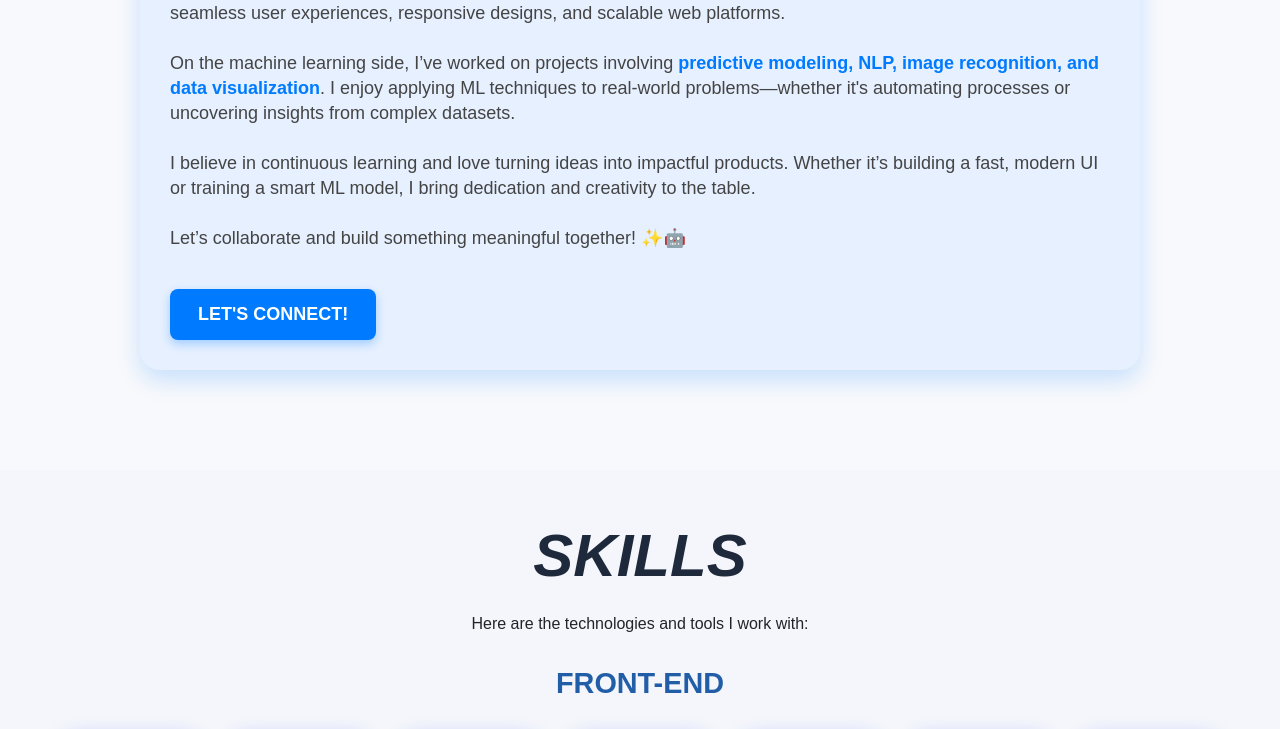
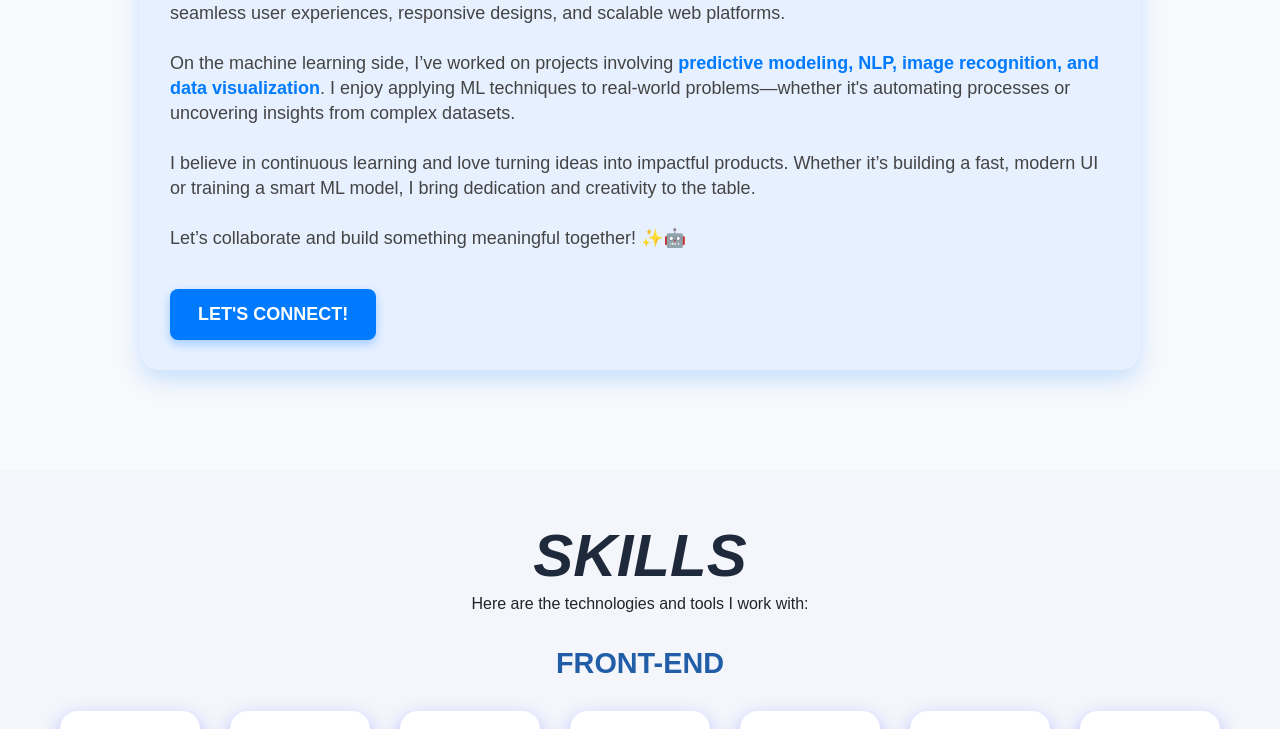
Before and after one commit to DevSharma03/DevPortfolio, a React (Create React App) app: page / in a window 1280 px wide. Shown: the part 1311-2040 px from the top of the page. Built offline with nearby package versions, Linux system fonts and the light colour scheme; a web font is replaced by a local one.

Commit message:
Updated content or feature

```diff
--- a/src/components/About/about.css
+++ b/src/components/About/about.css
@@ -14,9 +14,10 @@
 }
 
 /* Animated Heading (outside the card) */
-#skills-title {
-    width: 100%;
+.skills-title {
+    display: inline;
     text-align: center;
+    width: 100vw;
 }
 
 /* Blue Card */
--- a/src/components/About/about.jsx
+++ b/src/components/About/about.jsx
@@ -5,7 +5,7 @@ export default function About() {
     return (
         <div id="about">
             <div className="about-container">
-                <div className="row">
+                <div className="row" style={{ margin: "0" }}>
                     <div className="skills-title">
                         ABOUT
                     </div>
--- a/src/components/contact-form/contact-form.jsx
+++ b/src/components/contact-form/contact-form.jsx
@@ -68,16 +68,16 @@ const Contact = () => {
                             </div>
                         </div>
                         <div className="social-icons">
-                            <a href="https://www.linkedin.com/in/yourprofile" target="_blank" rel="noopener noreferrer" className="icon-link icon-link-1">
+                            <a href="https://www.linkedin.com/in/devsharma09" target="_blank" rel="noopener noreferrer" className="icon-link icon-link-1">
                                 <FaLinkedin className="icon linkedin" />
                             </a>
-                            <a href="https://github.com/yourprofile" target="_blank" rel="noopener noreferrer" className="icon-link icon-link-2">
+                            <a href="https://github.com/DevSharma03" target="_blank" rel="noopener noreferrer" className="icon-link icon-link-2">
                                 <FaGithub className="icon github" />
                             </a>
-                            <a href="mailto:hellosupport@gmail.com" target="_blank" rel="noopener noreferrer" className="icon-link icon-link-5">
+                            <a href="mailto:work.devashishsharma09@gmail.com" target="_blank" rel="noopener noreferrer" className="icon-link icon-link-5">
                                 <FaEnvelope className="icon email" />
                             </a>
-                            <a href="https://www.instagram.com/yourprofile" target="_blank" rel="noopener noreferrer" className="icon-link icon-link-4">
+                            <a href="https://www.instagram.com/devsharma_1293" target="_blank" rel="noopener noreferrer" className="icon-link icon-link-4">
                                 <FaInstagram className="icon instagram" />
                             </a>
                         </div>
```
